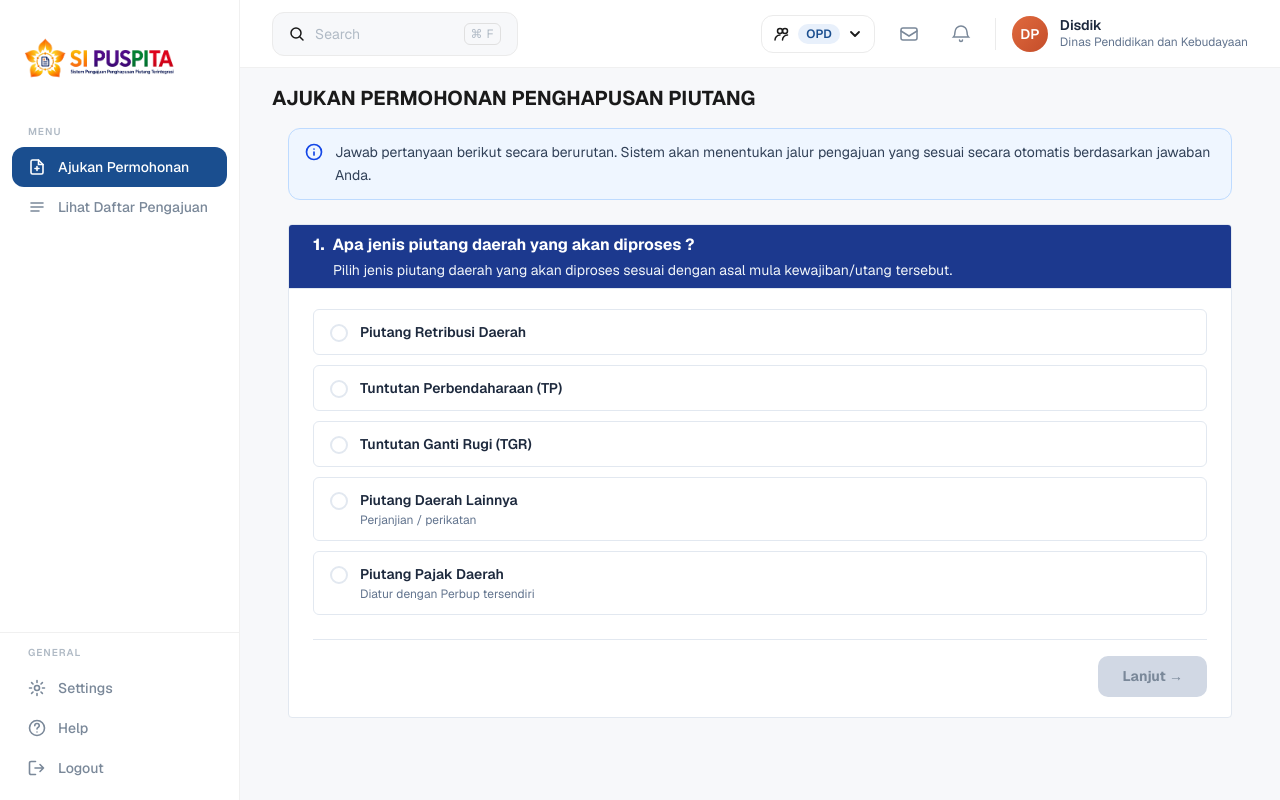
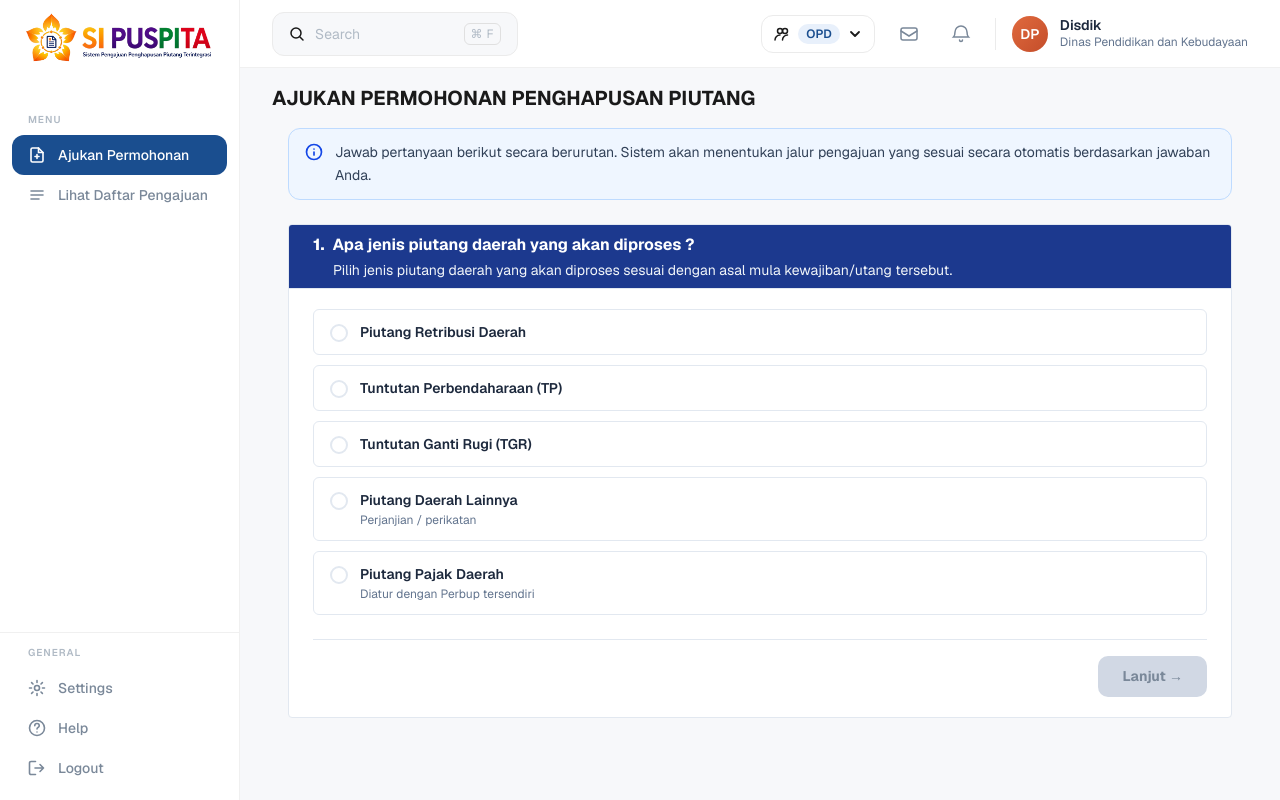
Before and after one commit to farizbaiquni/si-puspita, a Next.js app: page / in a window 1280 px wide. Built offline with nearby package versions, Linux system fonts and the light colour scheme.

Commit message:
improve ui/ux

```diff
--- a/src/app/dashboard/contents/opd/ajukan-permohonan/AjukanPermohonan.tsx
+++ b/src/app/dashboard/contents/opd/ajukan-permohonan/AjukanPermohonan.tsx
@@ -1168,6 +1168,13 @@ const ModalSelesai: React.FC<{
   </div>
 );
 
+function hitungUmurTahun(tgl: string): number {
+  const d = new Date(tgl);
+  const now = new Date();
+  const diff = now.getTime() - d.getTime();
+  return diff / (1000 * 60 * 60 * 24 * 365.25);
+}
+
 // ─────────────────────────────────────────────────────────────────────────────
 // Wizard steps
 // ─────────────────────────────────────────────────────────────────────────────
@@ -1397,13 +1404,6 @@ const PupnP1: React.FC<{
     </QuestionCard>
   );
 };
-
-function hitungUmurTahun(tgl: string): number {
-  const d = new Date(tgl);
-  const now = new Date();
-  const diff = now.getTime() - d.getTime();
-  return diff / (1000 * 60 * 60 * 24 * 365.25);
-}
 
 const PupnP2: React.FC<{
   state: WizardState;
--- a/src/app/homepage/page.tsx
+++ b/src/app/homepage/page.tsx
@@ -23,6 +23,7 @@ import {
 } from "lucide-react";
 import { useEffect, useState } from "react";
 import Image from "next/image";
+import Link from "next/link";
 
 // ─── Bunga Menu — Data & Types ────────────────────────────────────────────────
 
@@ -929,9 +930,11 @@ export default function SiPuspitaLandingPage() {
                 <LogIn className="h-3.5 w-3.5" /> Masuk
                 <span className="absolute inset-x-4 bottom-1.5 h-[1.5px] origin-left scale-x-0 rounded-full bg-[#1a4e8f] transition-transform duration-300 ease-out group-hover:scale-x-100" />
               </button>
-              <button className="rounded-lg bg-yellow-400 px-5 py-2 text-[13px] font-semibold text-[#0f2d5e] shadow-sm transition-all duration-200 hover:bg-yellow-300 hover:text-[#0a2342] hover:shadow-md">
-                Ajukan Sekarang
-              </button>
+              <Link href={"/"}>
+                <button className="rounded-lg bg-yellow-400 px-5 py-2 text-[13px] font-semibold text-[#0f2d5e] shadow-sm transition-all duration-200 hover:bg-yellow-300 hover:text-[#0a2342] hover:shadow-md">
+                  Ajukan Sekarang
+                </button>
+              </Link>
             </div>
 
             {/* Mobile toggler */}
--- a/src/app/page.tsx
+++ b/src/app/page.tsx
@@ -320,13 +320,15 @@ const SiPuspitaLogo = () => (
   <Link href="/">
     <div className="relative">
       {/* Logo */}
+      <Link href="/homepage">
         <Image
           src="/SiPuspita_Fix.png"
           alt="Logo"
           width={100}
           height={100}
-        className="w-40"
+          className="w-50"
         />
+      </Link>
     </div>
   </Link>
 );
@@ -383,7 +385,7 @@ const Sidebar: React.FC<SidebarProps> = ({ role, active, onNavigate }) => {
 
   return (
     <aside className="flex min-h-screen w-60 shrink-0 flex-col border-r border-[#f0f0f0] bg-white">
-      <div className="px-5 pt-7 pb-8">
+      <div className="px-5 pb-8">
         <SiPuspitaLogo />
       </div>
 
@@ -494,8 +496,6 @@ const RoleDropdown: React.FC<RoleDropdownProps> = ({ role, onChange }) => {
     </div>
   );
 };
-
-// ── Header ───────────────────────────────────────────────────────────────────
 
 // ── Header ───────────────────────────────────────────────────────────────────
 
```
Lines whose indentation alone changed are shown as unchanged.
